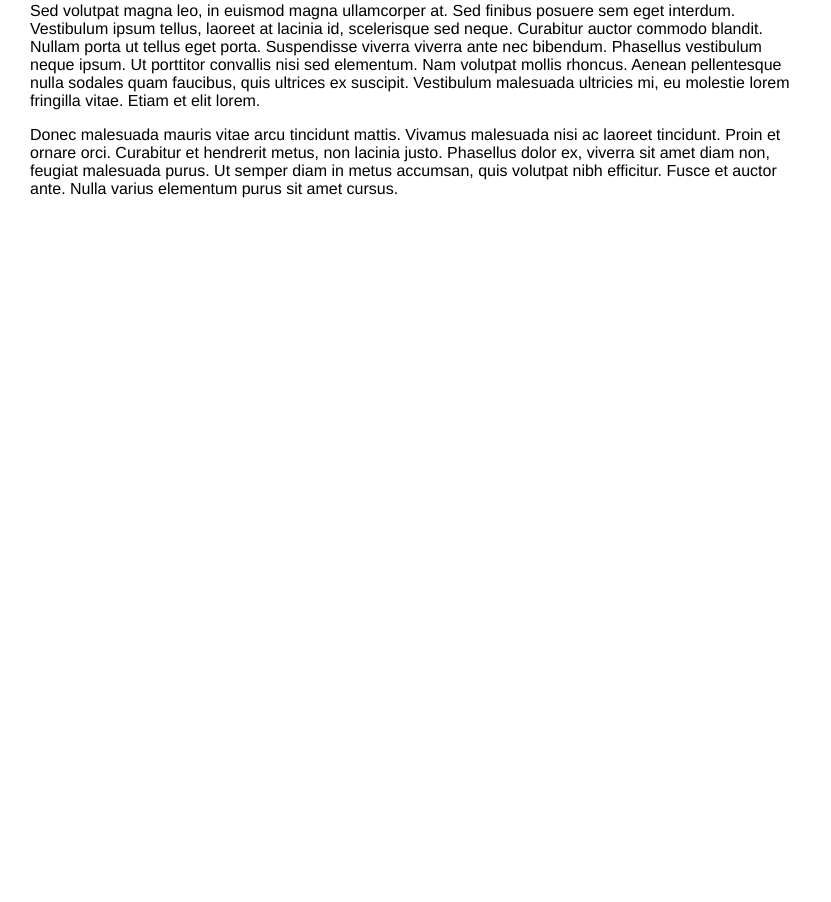
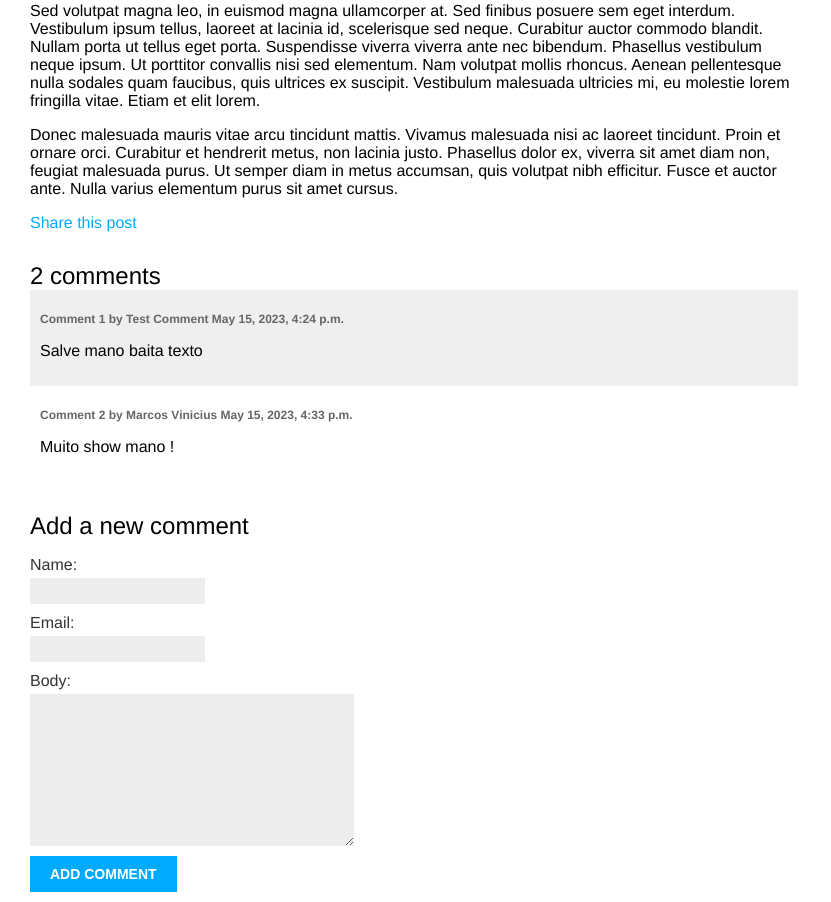
Before and after one commit to vinicodex/vinicodex-blog, a Django app: a page that uses blog/templates/blog/post/detail.html in a window 1280 px wide. Shown: the part 494-1396 px from the top of the page, without its empty margins (0-831 px from the left). Before the commit the page ends 692 px from the top, so only its background shows below. Run offline with Django 4.2, Linux system fonts and the light colour scheme; data comes from the database, SQL or seed files in the repository; both versions use the stored data as it was after the commit.

Commit message:
add comment system

```diff
--- a/blog/forms.py
+++ b/blog/forms.py
@@ -1,4 +1,5 @@
 from django import forms
+from .models import Comment
 
 
 class EmailPostForm(forms.Form):
@@ -7,3 +8,9 @@
     to = forms.EmailField()
     comments = forms.CharField(required=False,
                                widget=forms.Textarea)
+
+
+class CommentForm(forms.ModelForm):
+    class Meta:
+        model = Comment
+        fields = ['name', 'email', 'body']
--- a/blog/models.py
+++ b/blog/models.py
@@ -8,8 +8,8 @@
     def get_queryset(self):
         return super().get_queryset().filter(status=Post.Status.PUBLISHED)
 
+
 class Post(models.Model):
-
     class Status(models.TextChoices):
         DRAFT = "DF", "Draft"
         PUBLISHED = "PB", "Published"
@@ -17,15 +17,15 @@
     title = models.CharField(max_length=250)
     slug = models.SlugField(max_length=250, unique_for_date='publish')
     author = models.ForeignKey(User,
-                            on_delete=models.CASCADE,
-                            related_name='blog_posts')
+                               on_delete=models.CASCADE,
+                               related_name='blog_posts')
     body = models.TextField()
     publish = models.DateTimeField(default=timezone.now)
     created = models.DateTimeField(auto_now_add=True)
     updated = models.DateTimeField(auto_now=True)
     status = models.CharField(max_length=2,
-                          choices=Status.choices,
-                          default=Status.DRAFT)
+                              choices=Status.choices,
+                              default=Status.DRAFT)
 
     objects = models.Manager()
     published = PublishedManger()
@@ -40,8 +40,29 @@
         return self.title
 
     def get_absolute_url(self):
-           return reverse('blog:post_detail',
-                          args=[self.publish.year,
-                                self.publish.month,
-                                self.publish.day,
-                                self.slug])
+        return reverse('blog:post_detail',
+                       args=[self.publish.year,
+                             self.publish.month,
+                             self.publish.day,
+                             self.slug])
+
+
+class Comment(models.Model):
+    post = models.ForeignKey(Post,
+                             on_delete=models.CASCADE,
+                             related_name='comments')
+    name = models.CharField(max_length=80)
+    email = models.EmailField()
+    body = models.TextField()
+    created = models.DateTimeField(auto_now_add=True)
+    updated = models.DateTimeField(auto_now=True)
+    active = models.BooleanField(default=False)
+
+    class Meta:
+        ordering = ['created']
+        indexes = [
+            models.Index(fields=['created']),
+        ]
+
+    def __str__(self):
+        return f'Comment by {self.name} on {self.post}'
--- a/blog/templates/blog/post/detail.html
+++ b/blog/templates/blog/post/detail.html
@@ -6,4 +6,26 @@
     Published {{ post.publish }} by {{ post.author }}
   </p>
   {{ post.body|linebreaks }}
+  <p>
+    <a href="{% url "blog:post_share" post.id %}">
+      Share this post
+    </a>
+  </p>
+  {% with comments.count as total_comments %}
+    <h2>
+      {{ total_comments }} comment{{ total_comments|pluralize }}
+    </h2>
+  {% endwith %}
+  {% for comment in comments %}
+    <div class="comment">
+    <p class="info">
+       Comment {{ forloop.counter }} by {{ comment.name }}
+       {{ comment.created }}
+    </p>
+     {{ comment.body|linebreaks }}
+   </div>
+ {% empty %}
+   <p>There are no comments.</p>
+  {% endfor %}
+  {% include "blog/post/includes/comment_form.html" %}
 {% endblock %}
--- /dev/null
+++ b/blog/templates/blog/post/includes/comment_form.html
@@ -0,0 +1,6 @@
+<h2>Add a new comment</h2>
+<form action="{% url "blog:post_comment" post.id %}" method="post">
+  {{ form.as_p }}
+  {% csrf_token %}
+  <p><input type="submit" value="Add comment"></p>
+</form>
--- a/blog/urls.py
+++ b/blog/urls.py
@@ -9,4 +9,7 @@
     path('<int:year>/<int:month>/<int:day>/<slug:post>/',
          views.post_detail,
          name='post_detail'),
+    path('<int:post_id>/share/',views.post_share, name='post_share'),
+    path('<int:post_id>/comment/',views.post_comment, name='post_comment'),
+
 ]
--- a/blog/views.py
+++ b/blog/views.py
@@ -1,9 +1,10 @@
+from django.core.mail import send_mail
 from django.shortcuts import render, get_object_or_404
-
-from .forms import EmailPostForm
-from .models import Post
+from .forms import EmailPostForm, CommentForm
+from .models import Post, Comment
 from django.core.paginator import Paginator, EmptyPage, PageNotAnInteger
 from django.views.generic import ListView
+from django.views.decorators.http import require_POST
 
 
 class PostListView(ListView):
@@ -22,9 +23,11 @@
                              publish__year=year,
                              publish__month=month,
                              publish__day=day)
+    comments = post.comments.filter(active=True)  # Form for users to comment
+    form = CommentForm()
     return render(request,
                   'blog/post/detail.html',
-                  {'post': post})
+                  {'post': post, 'comments':comments, 'form':form})
 
 
 def post_share(request, post_id):
@@ -33,7 +36,28 @@
         form = EmailPostForm(request.POST)
         if form.is_valid():
             cleaned_data = form.cleaned_data
+            post_url = request.build_absolute_uri(post.get_absolute_url())
+            subject = f"{cleaned_data['name']} recommends you to read {post.title}"
+            message = f"Read {post.title} at {post_url} {cleaned_data['name']} comments: {cleaned_data['comments']}"
+            send_mail(subject, message, 'your_account@gmail.com',
+                      [cleaned_data['to']])
+            sent = True
         else:
             form = EmailPostForm()
-        return render(request, 'blog/post/share.html', {'post': post,
-                                                        'form': form})
+    return render(request, 'blog/post/share.html', {'post': post,
+                                                    'form': form,
+                                                    'sent':sent})
+
+@require_POST
+def post_comment(request, post_id):
+    post = get_object_or_404(Post, id=post_id, status=Post.Status.PUBLISHED)
+    comment = None
+    form = CommentForm(data=request.POST)
+    if form.is_valid():
+        comment = form.save(commit=False)
+        comment.post = post
+        comment.save()
+    return render(request, 'blog/post/comment.html',
+                              {'post': post,
+                               'form': form,
+                               'comment': comment})
```
Also changed, not shown: blog/admin.py (+9 -1 lines), blog/templates/blog/post/comment.html (added, +10 -0 lines), blog/templates/blog/post/share.html (added, +17 -0 lines), blog/migrations/0005_comment.py (added), db.sqlite3.
